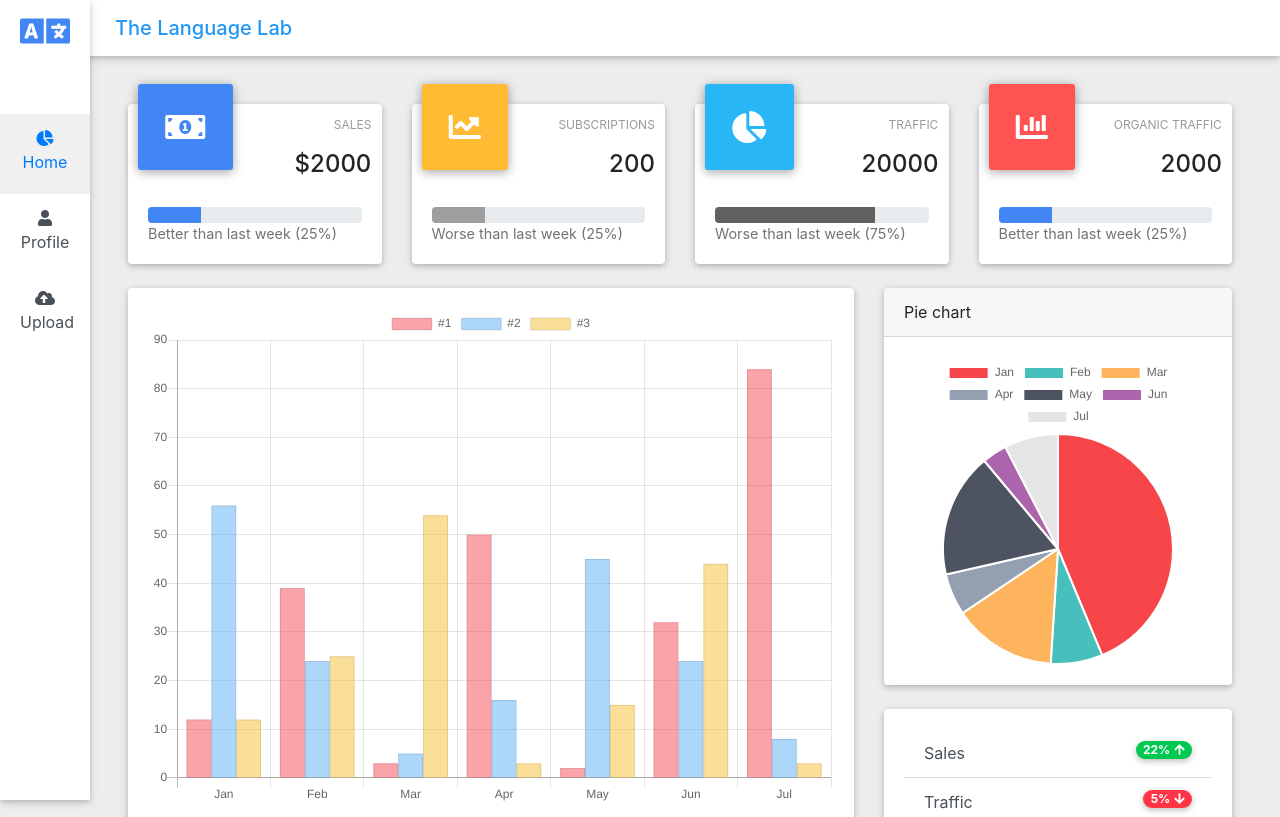
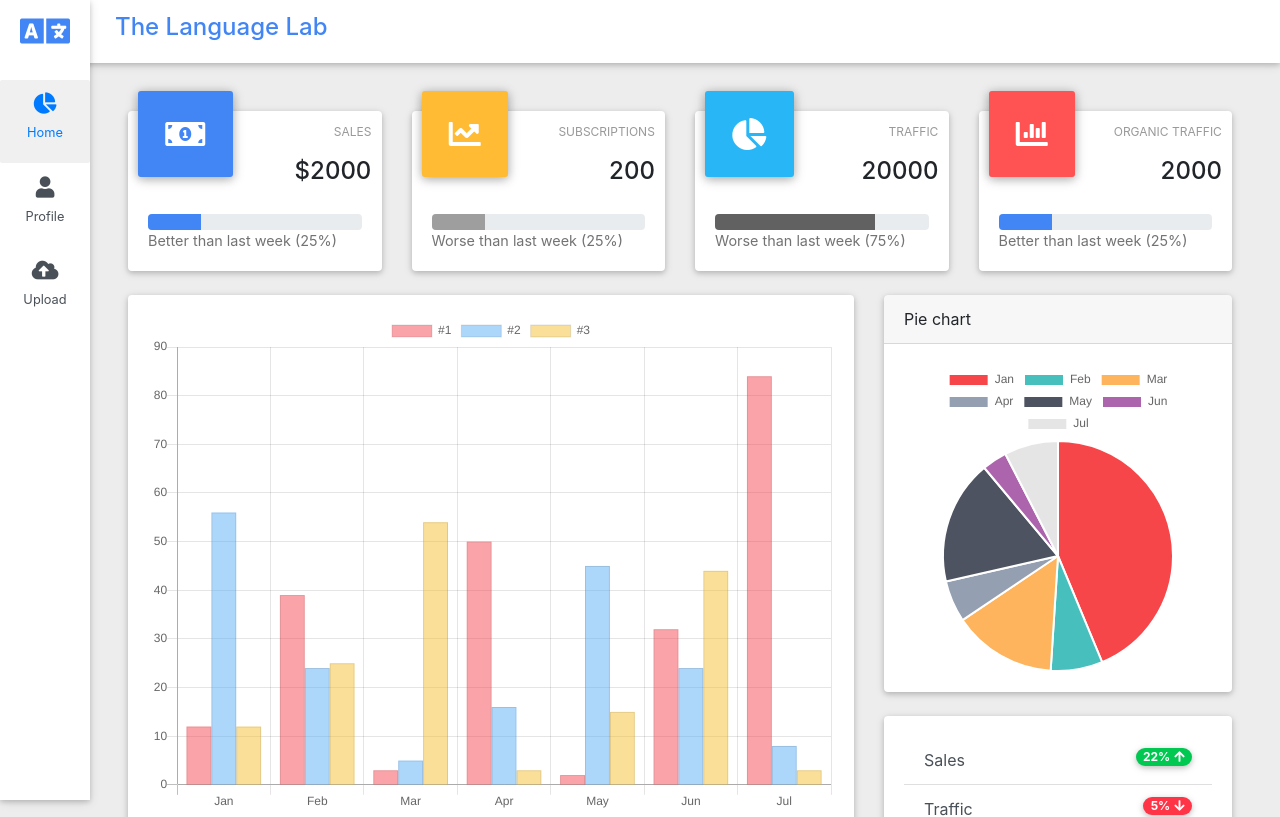
Before and after one commit to jason-engelbrecht/language-lab, a React app: page / in a window 1280 px wide. Shown: the top 817 px of the page. Built offline with nearby package versions, Linux system fonts and the light colour scheme.

Commit message:
Make navbar look better

```diff
--- a/src/client/components/Footer.js
+++ b/src/client/components/Footer.js
@@ -1,5 +1,5 @@
 import React from 'react';
-import { MDBFooter, MDBBtn, MDBIcon } from 'mdbreact';
+import { MDBFooter } from 'mdbreact';
 
 const Footer = () => {
     return (
--- a/src/client/components/sideNavigation.js
+++ b/src/client/components/sideNavigation.js
@@ -5,8 +5,8 @@ import { NavLink } from 'react-router-dom';
 const TopNavigation = () => {
     return (
         <div className="sidebar-fixed position-fixed ">
-            <h1 className="text-center text-primary mt-2 mb-5">
-                <a href="#" className="logo-wrapper waves-effect">
+            <h1 className="text-center text-primary mt-2 mb-4">
+                <a href="#" className="logo-wrapper">
                     <i className="fas fa-language"></i>
                 </a>
             </h1>
@@ -15,8 +15,8 @@ const TopNavigation = () => {
                 <NavLink exact={true} to="/" activeClassName="activeClass">
                     <MDBListGroupItem className="pb-1">
                         <p className="text-center">
-                            <MDBIcon icon="chart-pie" className=""/>
-                            Home
+                            <MDBIcon icon="chart-pie" className="mb-2" size="lg"/>
+                            <small>Home</small>
                         </p>
 
                     </MDBListGroupItem>
@@ -24,16 +24,16 @@ const TopNavigation = () => {
                 <NavLink to="/profile" activeClassName="activeClass">
                     <MDBListGroupItem className="pb-1">
                         <p className="text-center">
-                            <MDBIcon icon="user" className=""/>
-                            Profile
+                            <MDBIcon icon="user" className="mb-2" size="lg"/>
+                            <small>Profile</small>
                         </p>
                     </MDBListGroupItem>
                 </NavLink>
                 <NavLink to="/tables" activeClassName="activeClass">
                     <MDBListGroupItem className="pb-1">
                         <p className="text-center">
-                            <MDBIcon icon="cloud-upload-alt" className=""/>
-                            Upload
+                            <MDBIcon icon="cloud-upload-alt" className="mb-2" size="lg"/>
+                            <small>Upload</small>
                         </p>
                     </MDBListGroupItem>
                 </NavLink>
--- a/src/client/components/topNavigation.js
+++ b/src/client/components/topNavigation.js
@@ -1,28 +1,12 @@
 import React, { Component } from 'react';
-import { MDBNavbar, MDBNavbarBrand, MDBNavbarNav, MDBNavbarToggler, MDBCollapse, MDBNavItem, MDBNavLink, MDBIcon } from 'mdbreact';
+import { MDBNavbar, MDBNavbarBrand } from 'mdbreact';
 
 class TopNavigation extends Component {
-    state = {
-        collapse: false
-    }
-
-    onClick = () => {
-        this.setState({
-            collapse: !this.state.collapse,
-        });
-    }
-
-    toggle = () => {
-        this.setState({
-            dropdownOpen: !this.state.dropdownOpen
-        });
-    }
-
     render() {
         return (
             <MDBNavbar className="flexible-navbar" light expand="md" scrolling>
                 <MDBNavbarBrand href="/">
-                    <strong>The Language Lab</strong>
+                    <h4 className="h4 text-primary">The Language Lab</h4>
                 </MDBNavbarBrand>
             </MDBNavbar>
         );
--- a/src/client/index.css
+++ b/src/client/index.css
@@ -60,7 +60,7 @@ main {
 .list-group-item:hover {
   color: #49505B;
   text-decoration: none;
-  background-color: #f8f9fa
+  background-color: #F0F0F0
 }
 
 .list-group .active {
```
